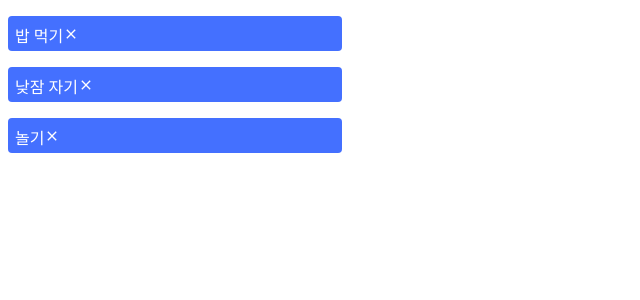
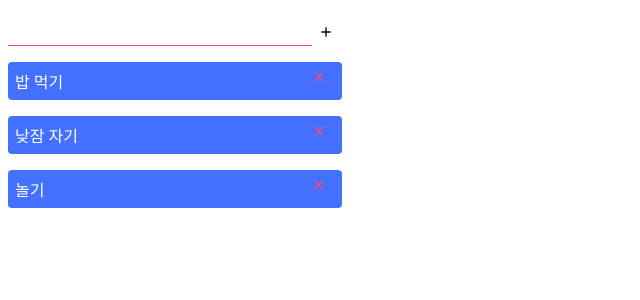
Before and after one commit to min-minnn/TS-TodoList, a React (Create React App) app: page / in a window 1280 px wide. Shown: the top 300 px of the page, without its empty margins (0-640 px from the left). Built offline with nearby package versions, Linux system fonts and the light colour scheme.

Commit message:
Function implementation

```diff
--- /dev/null
+++ b/src/components/TodoInput.tsx
@@ -0,0 +1,67 @@
+import React, { useState } from 'react';
+import styled from 'styled-components';
+import { MdAdd } from 'react-icons/md';
+
+interface TodoInputProps {
+  onCreate: (text: string) => void;
+}
+
+const Add = styled.button`
+  cursor: pointer;
+  border: none;
+  background: none;
+  outline: none;
+
+  &:hover {
+    color: #52525a;
+  }
+
+  svg {
+    font-size: 1rem;
+
+    &:hover {
+      color: #a0a0a0;
+    }
+  }
+`;
+
+const TodoAddBlock = styled.div`
+  margin-bottom: 1rem;
+`
+
+const Input = styled.input`
+  width: 18.75rem;
+  border: none;
+  margin-top: 1rem;
+  border-bottom: 0.0625rem solid #ff476c;
+  font-size: 1rem;
+  font-family: 'Roboto';
+`
+
+const TodoInput: React.FC<TodoInputProps> = ({ onCreate }) => {
+  const [value, setValue] = useState('');
+
+  const onChange = (e: React.ChangeEvent<HTMLInputElement>) => {
+    setValue(e.target.value);
+  };
+
+  const onClick = () => {
+    if (!value) {
+      alert('할 일을 입력하세요.');
+    } else {
+      onCreate(value);
+      setValue('');
+    }
+  };
+
+  return (
+    <TodoAddBlock>
+      <Input value={value} onChange={onChange} />
+      <Add onClick={onClick}>
+        <MdAdd />
+      </Add>
+    </TodoAddBlock>
+  )
+}
+
+export default TodoInput;
--- a/src/components/TodoList.tsx
+++ b/src/components/TodoList.tsx
@@ -1,13 +1,15 @@
-import React, { useState } from "react";
-import TodoListItem from "./TodoListItem";
+import React, { useState } from 'react';
+import TodoListItem from './TodoListItem';
+import TodoInput from './TodoInput';
 
-interface Todo {
+export interface Todo {
   id: number;
   text: string;
   done: boolean;
-}
+};
 
-const Todos: Array<Todo> = [
+function TodoList(){
+  const [todos, setTodos] = useState<Todo[]>([
   {
     id: 1,
     text: '밥 먹기',
@@ -22,14 +24,37 @@ const Todos: Array<Todo> = [
     id: 3,
     text: '놀기',
     done: false,
-  }
-]
+  },
+]);
 
-function TodoList(){
+const onCreate = (text: string) => {
+  const todo = {
+    id: todos.length ? todos[todos.length - 1].id + 1 : 1,
+    text,
+    done: false
+  };
+
+  setTodos(todos => todos.concat(todo));
+};
+
+const onRemove = (id: number) => {
+  setTodos(todos.filter(todo => todo.id !== id));
+};
+
+const onToggle = (id: number) => {
+  setTodos(
+    todos.map(todo =>
+      todo.id === id ? { ...todo, done: !todo.done } : todo,
+    ),
+  );
+};
   return (
     <div>
-      {Todos.map(todo =>
-        <TodoListItem todos={todo} />
+      <TodoInput onCreate={onCreate} />
+      {todos.map(todo =>
+        <div key={todo.id}>
+          <TodoListItem onToggle={onToggle} onRemove={onRemove} todos={todo} />
+        </div>
       )}
     </div>
   )
--- a/src/components/TodoListItem.tsx
+++ b/src/components/TodoListItem.tsx
@@ -1,30 +1,48 @@
-import React from "react";
-import styled from "styled-components";
-import { MdClear } from "react-icons/md";
+import React from 'react';
+import styled from 'styled-components';
+import { MdClear } from 'react-icons/md';
+import { Todo } from './TodoList';
 
 interface TodoListItemProps {
-  todos:
-  {
-    id: number;
-    text: string;
-    done: boolean;
-  }
+  todos: Todo;
+  onToggle: (id: number) => void;
+  onRemove: (id: number) => void;
 }
 
-const Todo = styled.p`
+const TextBlock = styled.div`
+  display: inline;
+`;
+
+const TodoItem = styled.div`
+  display: flex;
+  justify-content: space-between;
   background: #4470ff;
-  width: 320px;
-  height: 21px;
-  border-radius: 4px;
-  padding: 7px;
+  width: 20rem;
+  border-radius: 0.25rem;
+  padding: 0.4375rem;
   color: white;
+  margin-bottom: 1rem;
+
+  svg {
+    color: #ff476c;
+    padding-right: 0.5rem;
+
+    &:hover {
+      color: #ffffff;
+    }
+  }
+
+  & + & {
+    margin-top: 1rem;
+  }
 `
 
-const TodoListItem: React.FC<TodoListItemProps> = ({ todos }) => {
+const TodoListItem: React.FC<TodoListItemProps> = ({ todos, onToggle, onRemove }) => {
   return (
-    <div key={todos.id}>
-      <Todo>{todos.text}<MdClear /></Todo>
-    </div>
+    <TodoItem key={todos.id}>
+      <TextBlock onClick={() => onToggle(todos.id)}>{todos.text}</TextBlock>
+      <MdClear onClick={() => onRemove(todos.id)} />
+    </TodoItem>
   );
 }
 
```
